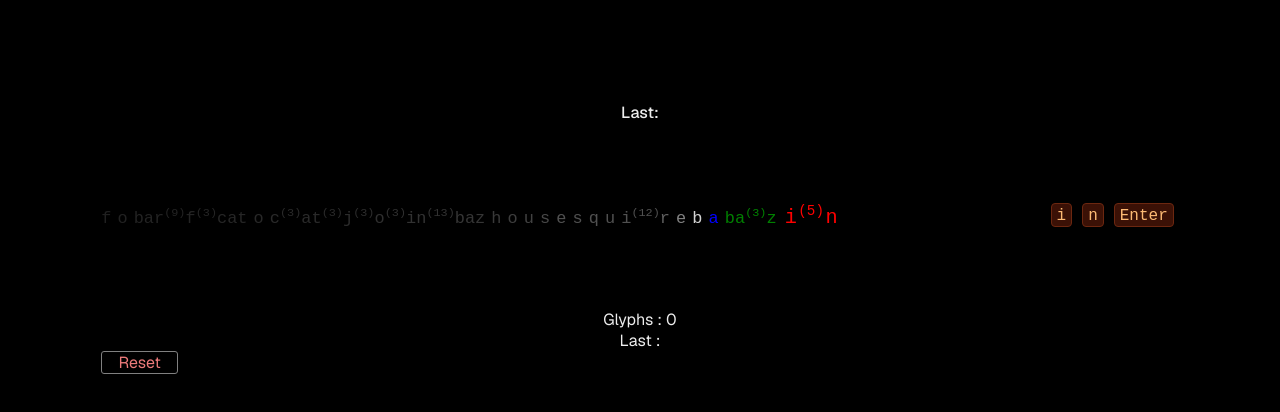
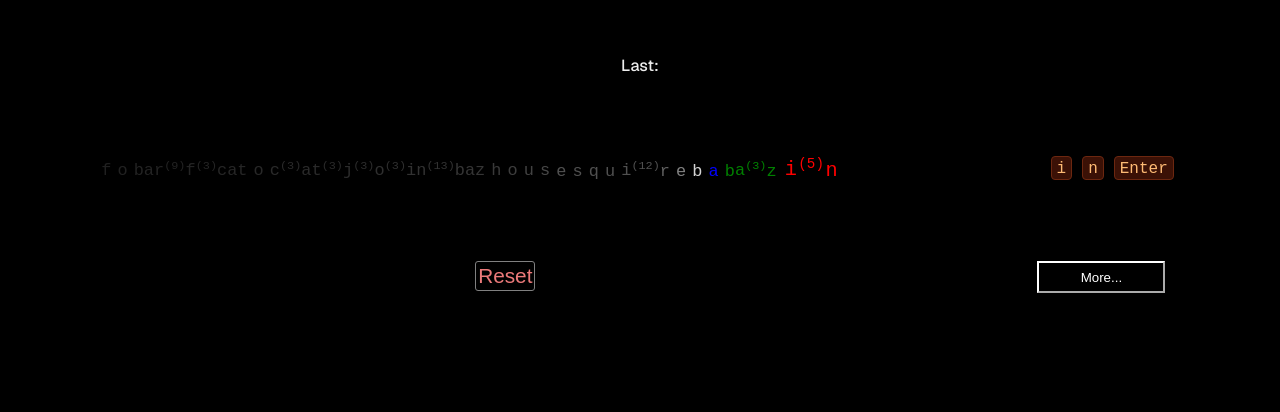
Before and after one commit to pyb/literal-incremental, a Next.js app: page / in a window 1280 px wide. Shown: the part 162-574 px from the top of the page. Built offline with nearby package versions, Linux system fonts and the light colour scheme.

Commit message:
Added the rotating footer.

```diff
--- a/src/app/Main.tsx
+++ b/src/app/Main.tsx
@@ -14,6 +14,7 @@ import * as Game from "./game"
 import * as KH from "./keyboardHandling"
 import { useImmer } from "use-immer";
 import * as Test from "./testData"
+import RCScout from "./RCScout";
 
 /*
     Functionality in this file:
@@ -22,28 +23,44 @@ import * as Test from "./testData"
     -Other UI (footer...)
 */
 
-const Reset = ({resetCallback}: {resetCallback: () => void}) => {
+const Reset = ({ resetCallback }: { resetCallback: () => void }) => {
     return (
-        <div className={styles.reset} onClick={resetCallback}>
-            Reset
+        <div className={styles.button}>
+            <button className={styles.reset} onClick={resetCallback}>
+                Reset
+            </button>
         </div>
     );
 }
 
-interface FooterProps {
+interface DebugProps {
     glyphs: number,
     last: string,
-    resetCallback: () => void,
 }
 
-const Footer = ({ glyphs, last, resetCallback }: FooterProps) => {
+const Debug = ({ glyphs, last }: DebugProps) => {
     return (
         <>
             <div>{"Glyphs : " + glyphs.toString()}</div>
             <div>{"Last : " + last}</div>
-            <Reset resetCallback={resetCallback}/>
         </>
     );
+}
+
+const Footer = ({items}: {items: Array<React.ReactNode>}) => {
+    const [idx, setIdx] = React.useState<number>(0);
+
+    const n = items.length;
+
+    const rotate = () => {
+      setIdx(((idx + 1) % n));
+    };
+
+    return (
+      <div className={styles.footer}>
+        <div className={styles.footerContent}>{items[idx]}</div>
+        <button className={styles.footerButton} onClick={rotate}> More... </button>
+      </div>);
 }
 
 const GameMain = () => {
@@ -87,14 +104,26 @@ const GameMain = () => {
                 <Keyboard keyStatus={keyStatus} />
             </div>
             <div className={styles.gameFooter}>
-                <Footer glyphs={GS.glyphs}
-                        last={GS.lastTransform ?
-                             (GS.lastTransform.output ? GS.lastTransform.output : GS.lastTransform.input) :
-                             ""}
-                        resetCallback={resetCallback} />
+                <Footer items={[
+                    <button key={1} className={styles.reset} onClick={resetCallback}>Reset</button>,
+                    <RCScout key={2} />,
+                    <Debug key={3}
+                           glyphs={GS.glyphs}
+                           last={GS.lastTransform ?
+                            (GS.lastTransform.output ? GS.lastTransform.output : GS.lastTransform.input) :
+                            ""} />
+                ]} />
+
             </div>
         </div>
     );
 }
 
+/*
+<MultiFooter items={[
+    <Log key={0} log={GS.log}></Log>,
+
+  ]} />
+*/
+
 export default GameMain;
--- /dev/null
+++ b/src/app/RCScout.tsx
@@ -0,0 +1,17 @@
+import styles from "./css/rcscout.module.css";
+
+const RCScout = () => {
+    return (
+      <div>
+        <div className={styles.rcScout} data-scout-rendered={true}>
+          <p className={styles.rcScout__text}>
+            <i className={styles.rcScout__logo}></i>
+            Want to become a better programmer?
+            <a className={styles.rcScout__link} href="https://www.recurse.com/scout/click?t=af9a73dda60f0a29147b1aaddbc4a088">
+              Join the Recurse Center!</a>
+          </p>
+        </div>
+      </div>);
+    }
+
+export default RCScout;
--- a/src/app/css/game.module.css
+++ b/src/app/css/game.module.css
@@ -4,6 +4,14 @@
     gap: 10vh;
     text-align: center;
 }
+
+button.reset {
+    background-color: black;
+}
+button.footerButton {
+    background-color: black;
+}
+
 .gameMiddle {
     display: flex;
     flex-direction: row;
@@ -17,4 +25,23 @@
     border-width: 1px;
     border-color: grey;
     max-width: 6vw;
+    font-size: 130%;
+    padding: 2px 2px 2px 2px;
 }
+
+.footer {
+    display: flex;
+    flex-direction: row;
+    gap: 10vw;
+    height: 20vh;
+}
+
+.footerContent {
+    flex-basis: 75%;
+}
+
+.footerButton {
+    flex-basis: 25%;
+    max-width: 10vw;
+    height: 20%;
+}
--- a/src/app/keyboardHandling.ts
+++ b/src/app/keyboardHandling.ts
@@ -1,7 +1,6 @@
 'use client'
 
 // Low level keyboard handling
-
 import UIData from "./UIData";
 
 // Highlighting how?
```
